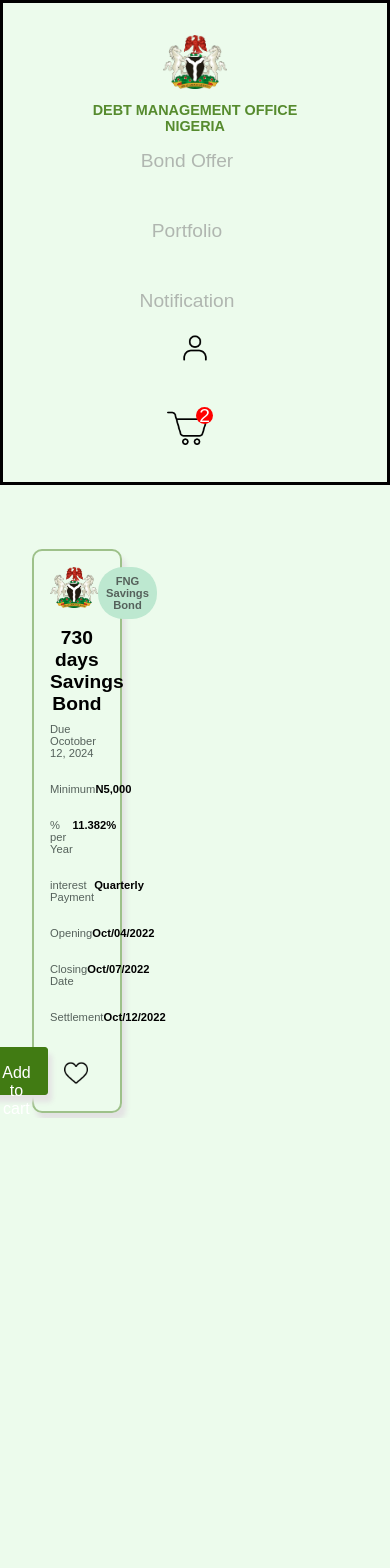
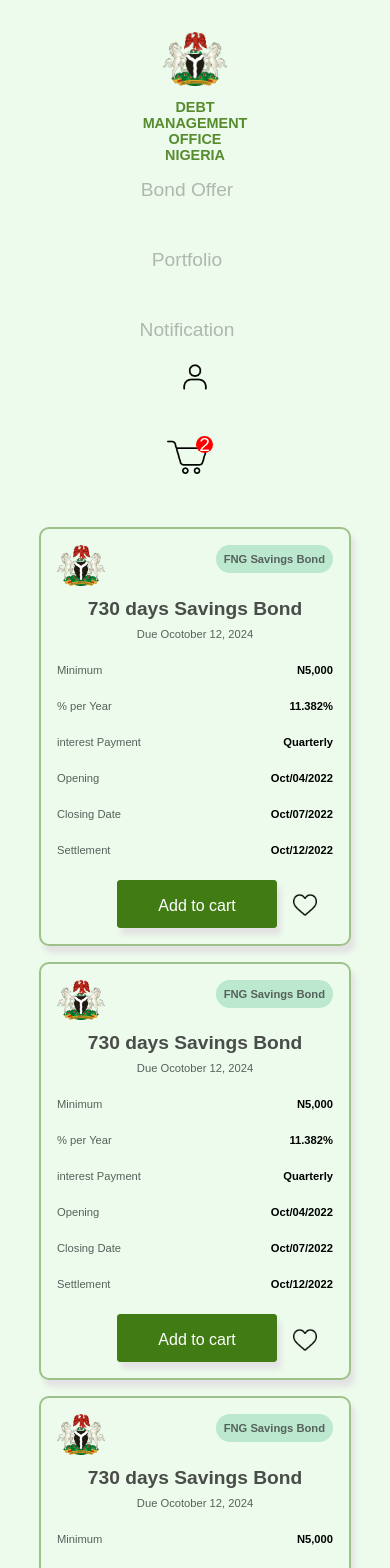
Before and after one commit to Cabraham1/-Hasob-task, a React (Create React App) app: page / in a window 390 px wide. Shown: the top 1568 px of the page. Before the commit the page ends 1118 px from the top, so only its background shows below. Built offline with nearby package versions, Linux system fonts and the light colour scheme.

Commit message:
finished desktop 1

```diff
--- a/src/UI/cardUi/card.css
+++ b/src/UI/cardUi/card.css
@@ -1,12 +1,18 @@
 .card-container {
   border: 2px solid #96BB80e6;
   border-radius: 10px;
-  width: 23%;
+  width: 22%;
   height: 50%;
   -webkit-box-shadow: 4px 7px 5px 0px rgba(227, 227, 227, 1);
   -moz-box-shadow: 4px 7px 5px 0px rgba(227, 227, 227, 1);
   box-shadow: 4px 7px 5px 0px rgba(227, 227, 227, 1);
-  margin-left: 2rem;
-  margin-top: 4rem;
+  margin-top: 1rem;
   padding: 1rem;
 }
+
+@media only screen and (max-width: 600px) {
+  .card-container {
+    width: 80%;
+    height: 50%;
+  }
+}
--- a/src/componets/card/card.css
+++ b/src/componets/card/card.css
@@ -31,7 +31,7 @@
   font-weight: 900;
   font-size: 1.2rem;
   text-align: center;
-  color: black;
+  color: #494C49;
   width: 100%;
 }
 
@@ -88,6 +88,6 @@
 }
 
 button:hover {
-  color:#417B13;
+  color: #417B13;
   background-color: white;
 }
--- a/src/pages/Desktop1/DesktopOne/DesktopOne.jsx
+++ b/src/pages/Desktop1/DesktopOne/DesktopOne.jsx
@@ -1,19 +1,33 @@
-import React from 'react'
-import Header from '../Header/header'
-import Card from '../../../UI/cardUi/Card'
-import CardHead from '../../../componets/card/Card'
+import React from "react";
+import Header from "../Header/header";
+import Card from "../../../UI/cardUi/Card";
+import CardHead from "../../../componets/card/Card";
+import "./desktopOne.css";
+import RightArrow from "../../../assets/next.png";
 
 const DesktopOne = (props) => {
   return (
-    <div>
+    <div className="main-container">
       <Header />
+      <div className="cardsItemes">
+        <Card>
+          <CardHead />
+        </Card>
+        <Card>
+          <CardHead />
+        </Card>
+        <Card>
+          <CardHead />
+        </Card>
+        <Card>
+          <CardHead />
+        </Card>
+      </div>
+      <a href="#">
+        <img src={RightArrow} alt="next" />
+      </a>
+    </div>
+  );
+};
 
-      <Card>
-      <CardHead/>
-
-      </Card>
-    </div>
-  )
-}
-
-export default DesktopOne
+export default DesktopOne;
--- a/src/pages/Desktop1/DesktopOne/desktopOne.css
+++ b/src/pages/Desktop1/DesktopOne/desktopOne.css
@@ -0,0 +1,31 @@
+.main-container {
+  position: relative;
+}
+
+.main-container>a>img {
+  width: 4rem;
+  position: absolute;
+  top: 16rem;
+  right: 0rem;
+}
+
+.cardsItemes {
+  display: flex;
+  align-items: center;
+  justify-content: space-around;
+  margin-right: 2rem;
+}
+
+@media only screen and (max-width: 600px) {
+  .cardsItemes {
+    display: flex;
+    align-items: center;
+    flex-direction: column;
+    margin-right: 2rem;
+    width: 100%;
+  }
+
+  .main-container>a>img {
+    display: none;
+  }
+}
--- a/src/pages/Desktop1/Header/header.css
+++ b/src/pages/Desktop1/Header/header.css
@@ -90,9 +90,9 @@
   .header-container {
     display: flex;
     flex-direction: column;
-    width: 100%;
-    border: 3px solid black;
-    margin-left: 0rem;
+    width: 50%;
+    margin: auto;
+    justify-content: center;
   }
 
   .header-logo>p {
```
Also changed, not shown: src/assets/next.png (added), 1 other file (tests, documents, lock files or other folders).
